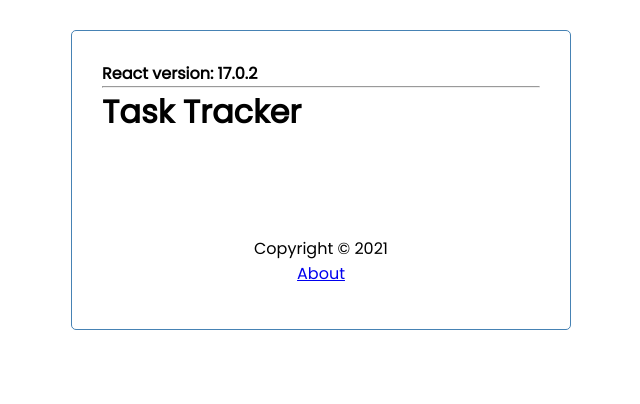
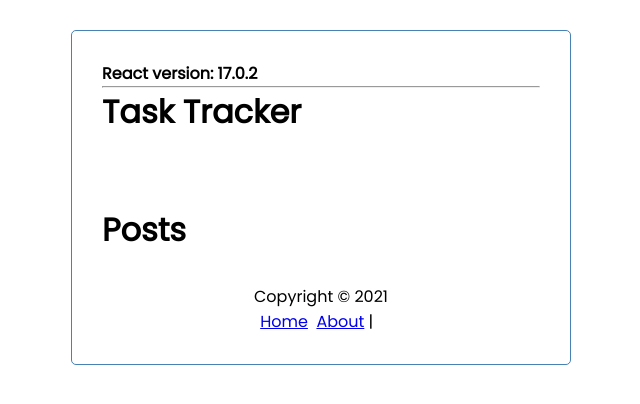
Before and after one commit to mikizdr/react-2021, a React (Create React App) app: page /posts in a window 1280 px wide. Shown: the top 404 px of the page, without its empty margins (319-959 px from the left). Built offline with nearby package versions, Linux system fonts and the light colour scheme; data requests are answered from the project's data file.

Commit message:
Posts route and component

```diff
--- a/src/App.js
+++ b/src/App.js
@@ -6,6 +6,7 @@ import Header from "./components/layout/Header";
 import Footer from "./components/layout/Footer";
 import Tasks from "./components/tasks/Tasks";
 import TaskCreate from "./components/tasks/TaskCreate";
+import Posts from "./pages/Posts";
 import About from "./pages/About";
 
 // Function component
@@ -135,6 +136,7 @@ const App = () => {
 
         <br />
 
+        <Route path="/posts" component={Posts} />
         <Route path="/about" component={About} />
         <Footer />
       </div>
--- a/src/components/layout/Footer.js
+++ b/src/components/layout/Footer.js
@@ -5,7 +5,9 @@ const Footer = () => {
   return (
     <footer>
       <p>Copyright &copy; 2021</p>
-      {location.pathname !== '/about'&& <Link to="/about">About</Link>}
+      {location.pathname !== '/'&& <Link to="/">Home</Link>} &nbsp;
+      {location.pathname !== '/about'&& <Link to="/about">About</Link>} | &nbsp;
+      {location.pathname !== '/posts'&& <Link to="/posts">Posts</Link>}
     </footer>
   );
 };
--- /dev/null
+++ b/src/pages/Posts.js
@@ -0,0 +1,11 @@
+import React from "react";
+
+const Posts = () => {
+  return (
+    <div>
+      <h1>Posts</h1>
+    </div>
+  );
+};
+
+export default Posts;
```
Also changed, not shown: src/components/posts/Post.js (added, +7 -0 lines).
